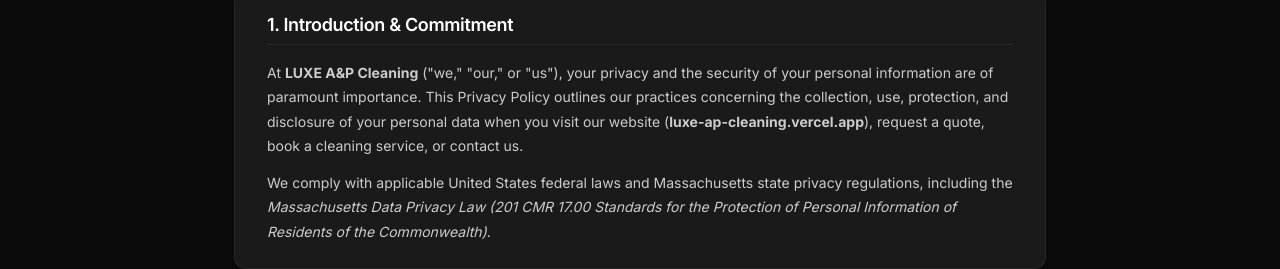
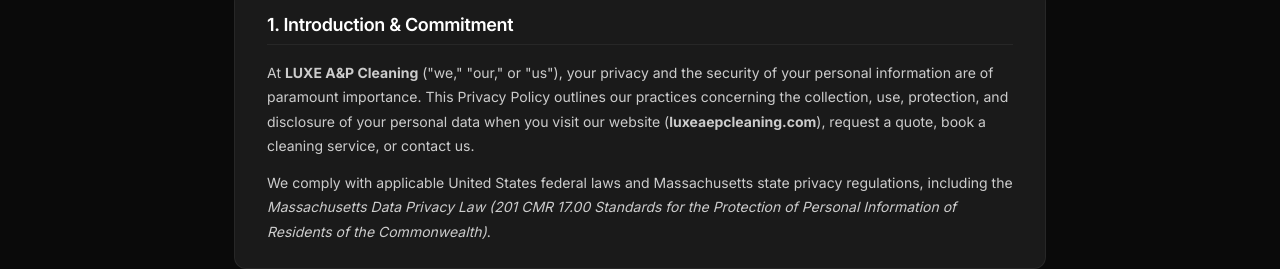
Before and after one commit to dgmal10/luxe-ap-cleaning, a React (Vite) app: page /privacy-policy in a window 1280 px wide. Shown: the part 380-649 px from the top of the page. Built offline with nearby package versions, Linux system fonts and the light colour scheme; no server answers; a web font is replaced by a local one.

Commit message:
feat(domain): configure official domain luxeaepcleaning.com in meta tags, sitemap, and links

```diff
--- a/index.html
+++ b/index.html
@@ -13,9 +13,11 @@
     <meta name="apple-mobile-web-app-status-bar-style" content="black-translucent" />
     <meta name="apple-mobile-web-app-title" content="LUXE Admin" />
     <meta name="mobile-web-app-capable" content="yes" />
+    <link rel="canonical" href="https://luxeaepcleaning.com/" />
     <meta property="og:title" content="LUXE A&P Cleaning — Premium Residential Services" />
     <meta property="og:description" content="Professional residential cleaning with meticulous attention to detail. Dedicated to perfection and client satisfaction." />
     <meta property="og:type" content="website" />
+    <meta property="og:url" content="https://luxeaepcleaning.com/" />
     <meta property="og:image" content="/img/logo.jpg" />
     <link rel="preconnect" href="https://fonts.googleapis.com" />
     <link rel="preconnect" href="https://fonts.gstatic.com" crossorigin />
--- a/src/components/admin/AdminLogin.tsx
+++ b/src/components/admin/AdminLogin.tsx
@@ -189,7 +189,7 @@
                     id="reset-email"
                     type="email"
                     className="admin-login__input"
-                    placeholder="admin@luxeapcleaning.com"
+                    placeholder="luxeaepcleaning@gmail.com"
                     value={resetEmail}
                     onChange={e => setResetEmail(e.target.value)}
                     required
@@ -243,7 +243,7 @@
                 id="login-email"
                 type="email"
                 className="admin-login__input"
-                placeholder="admin@luxeapcleaning.com"
+                placeholder="luxeaepcleaning@gmail.com"
                 value={email}
                 onChange={e => { setEmail(e.target.value); clearError(); }}
                 required
--- a/src/components/public/PrivacyPolicy.tsx
+++ b/src/components/public/PrivacyPolicy.tsx
@@ -48,7 +48,7 @@
                 At <strong>{BUSINESS.name}</strong> ("we," "our," or "us"), your privacy and the security
                 of your personal information are of paramount importance. This Privacy Policy outlines
                 our practices concerning the collection, use, protection, and disclosure of your personal
-                data when you visit our website (<strong>luxe-ap-cleaning.vercel.app</strong>), request a quote,
+                data when you visit our website (<strong>luxeaepcleaning.com</strong>), request a quote,
                 book a cleaning service, or contact us.
               </p>
               <p>
--- a/src/lib/email.ts
+++ b/src/lib/email.ts
@@ -74,7 +74,7 @@
 }
 
 function buildBookingUrl(booking: any, id: string, action?: string): string {
-  const origin = typeof window !== 'undefined' ? window.location.origin : 'https://luxe-ap-cleaning.vercel.app';
+  const origin = typeof window !== 'undefined' ? window.location.origin : 'https://luxeaepcleaning.com';
   const params = new URLSearchParams();
   params.set('id', id);
   if (booking.clientToken) params.set('tok', booking.clientToken);
```
Also changed, not shown: public/robots.txt, 1 other file (tests, documents, lock files or other folders).
